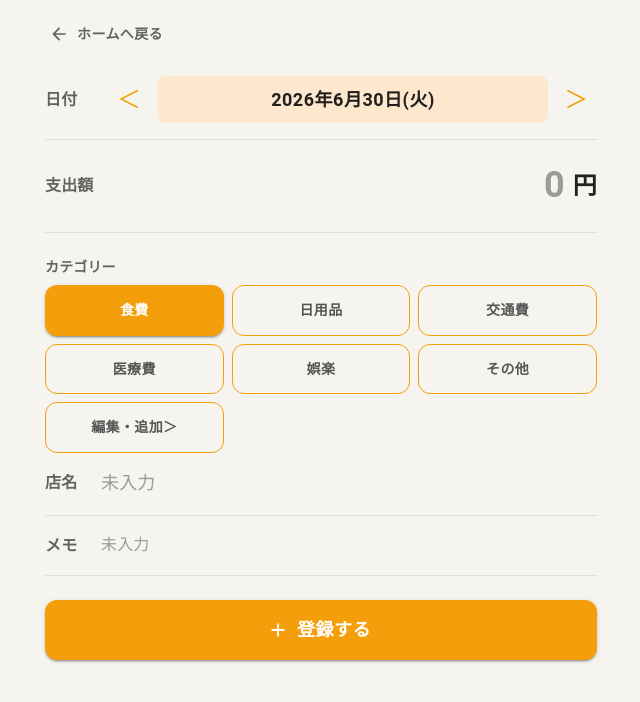
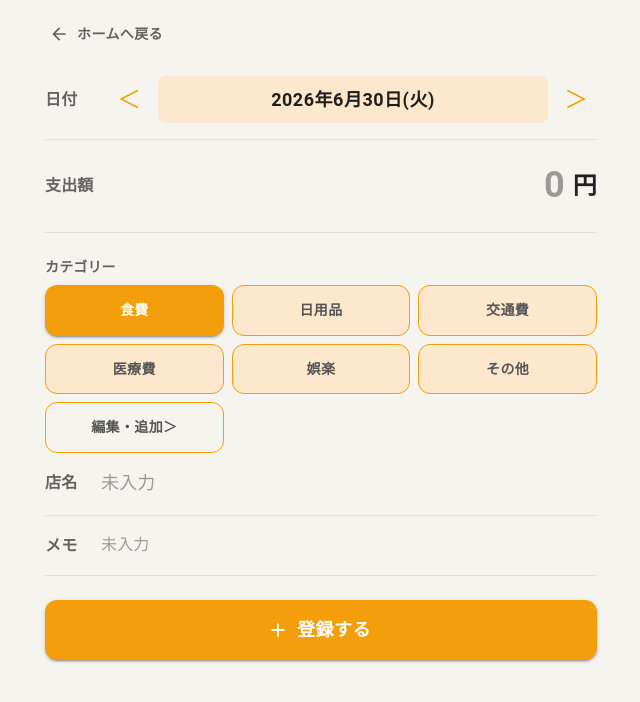
Before and after one commit to ryusei-yaku/kakeibo-app, a React (Vite) app: page /expenses/new in a window 1280 px wide. Shown: the top 702 px of the page, without its empty margins (319-959 px from the left). Built offline with nearby package versions, Linux system fonts and the light colour scheme.

Commit message:
削除済みカテゴリーの表示を調整

```diff
--- a/src/features/categories/CategorySelector.tsx
+++ b/src/features/categories/CategorySelector.tsx
@@ -36,17 +36,33 @@ function CategorySelector({
                         sx={{
                             borderRadius: 3,
                             py: 1.5,
+                            px: 0.5,
                             fontWeight: "bold",
-                            backgroundColor: isSelected ? "#f59e0b" : "#f6f4ef",
-                            color: isSelected ? "#ffffff" : "#555555",
-                            borderColor: "#f59e0b",
+                            backgroundColor: isSelected
+                                ? "#f59e0b"
+                                : category.isDeleted
+                                    ? "#eeeeee"
+                                    : "#fde7cd",
+                            color: isSelected
+                                ? "#ffffff"
+                                : category.isDeleted
+                                    ? "text.secondary"
+                                    : "#555555",
+                            borderColor: category.isDeleted ? "#cccccc" : "#f59e0b",
+                            whiteSpace: "nowrap",
+                            minWidth: 0,
+                            fontSize: category.isDeleted ? 12 : 14,
                             "&:hover": {
-                                backgroundColor: isSelected ? "#d97706" : "#fbd4a7",
-                                borderColor: "#d97706",
+                                backgroundColor: isSelected
+                                    ? "#d97706"
+                                    : category.isDeleted
+                                        ? "#e5e5e5"
+                                        : "#fbd4a7",
+                                borderColor: category.isDeleted ? "#bbbbbb" : "#d97706",
                             },
                         }}
                     >
-                        {category.name}
+                        {category.isDeleted ? `${category.name}（削除済み）` : category.name}
                     </Button>
                 );
             })}
@@ -54,7 +70,7 @@ function CategorySelector({
             {showEditButton && (
                 <Button
                     variant="outlined"
-                    onClick={()=>navigate("/categories/manage")}
+                    onClick={() => navigate("/categories/manage")}
                     sx={{
                         borderRadius: 3,
                         py: 1.5,
```
